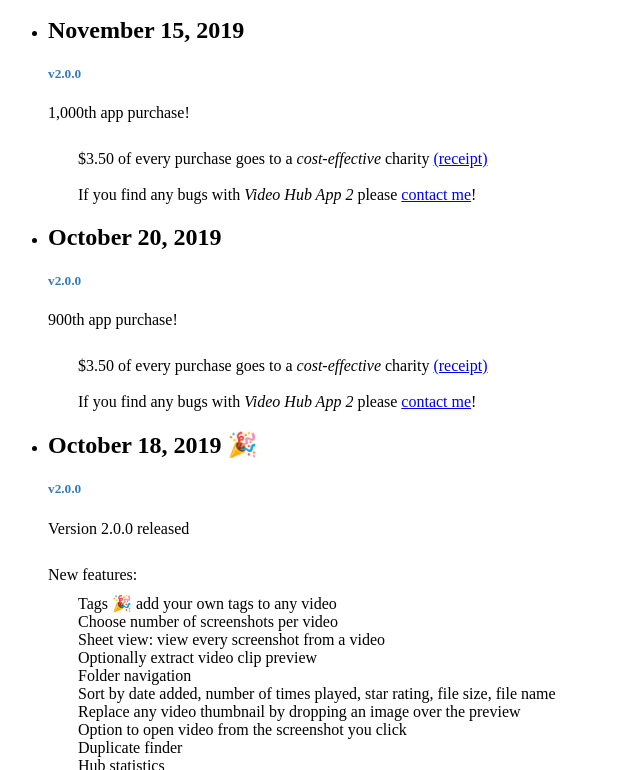
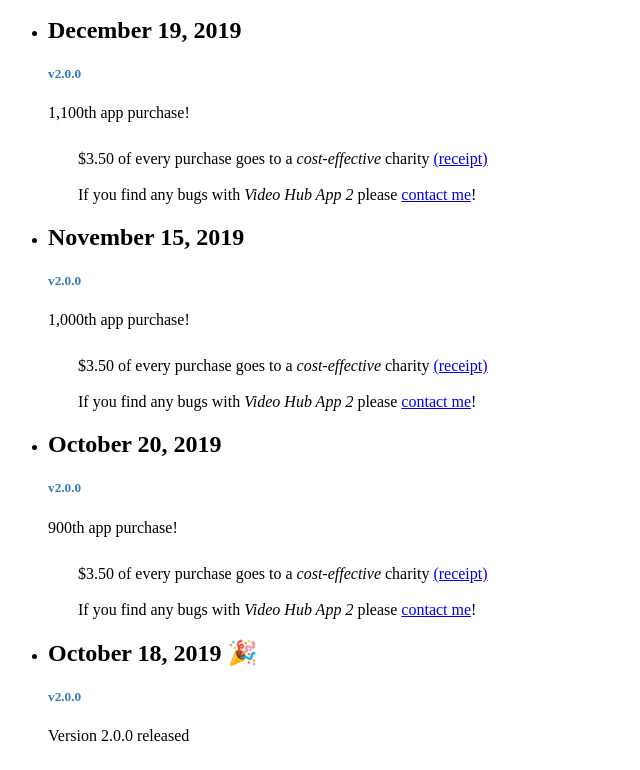
Before and after one commit to BrianQuigley18/video-hub-app-public-website, a website: page blog.html in a window 1280 px wide. Shown: the part 50-820 px from the top of the page, without its empty margins (0-640 px from the left). Drawn offline with Linux system fonts and the light colour scheme.

Commit message:
1,100th purchase

```diff
--- a/blog.html
+++ b/blog.html
@@ -95,6 +95,26 @@
               <div class="row row-bottom-padded-lg">
                 <div class="col-md-6 col-md-offset-3 text-center">
                   <h2 class="fh5co-lead animate-box">Blog / Changelog</h2>
+                </div>
+              </div>
+
+              <div class="row">
+                <div class="col-md-8 col-md-offset-2">
+                  <ul class="fh5co-faq-list">
+                    <li class="animate-box">
+                      <h2>December 19, 2019</h2>
+                      <h5 class="soon">v2.0.0</h5>
+
+                      <span class="head">1,100th app purchase!</span>
+                      <br>
+                      <span class="line">$3.50 of every purchase goes to a <em>cost-effective</em> charity <a
+                          href="https://www.againstmalaria.com/MyNets.aspx?DonationID=541904">(receipt)</a></span>
+                      <br>
+                      <span class="line">If you find any bugs with <em>Video Hub App 2</em> please <a href="contact.html">contact me</a>!
+                      </span>
+
+                    </li>
+                  </ul>
                 </div>
               </div>
 
```
